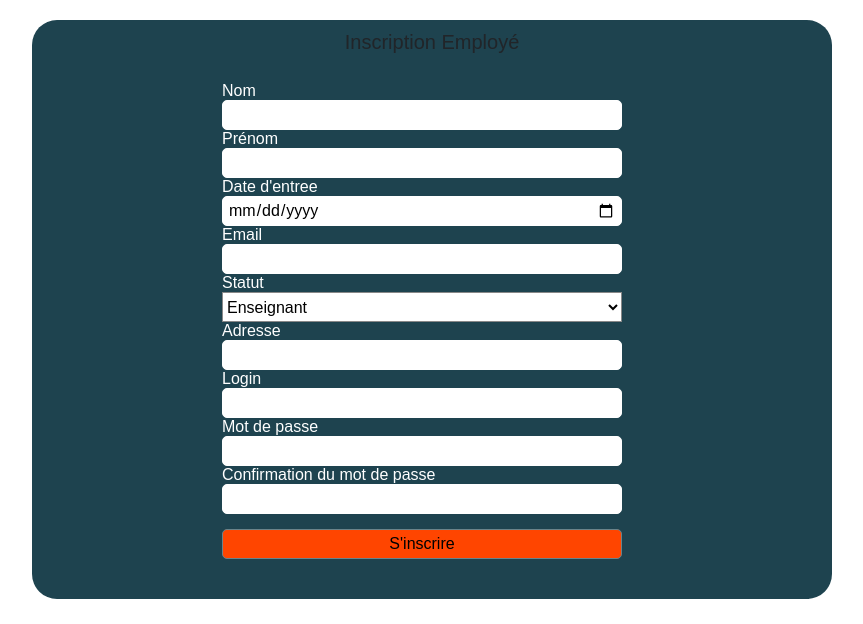
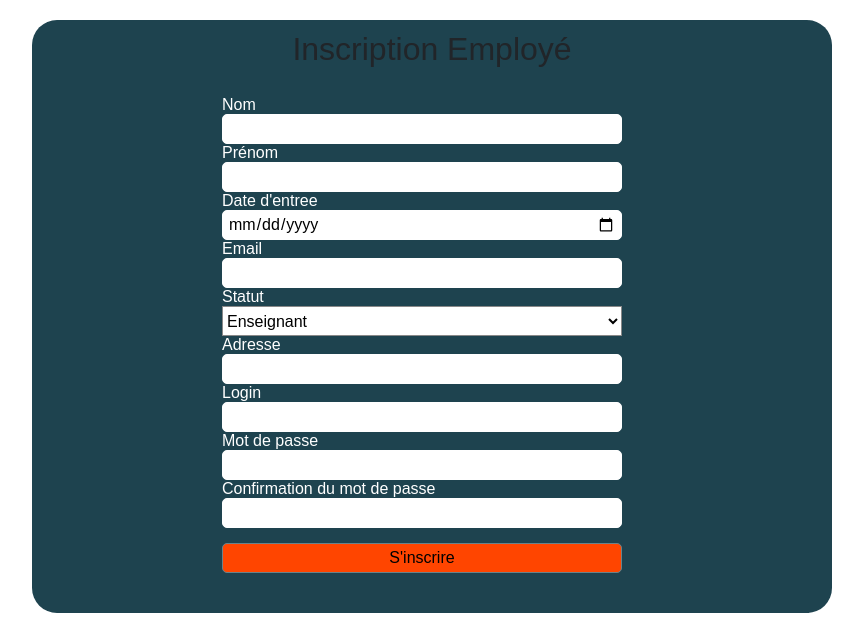
Before and after one commit to papesouka96/-ecoleDeLaResuusite, a PHP site: page /inscriptionProf.php in a window 1280 px wide; the page is wider, and only the part inside the window is pictured. Shown: the part 176-800 px from the top of that part, without its empty margins (208-1071 px from the left). Run offline with PHP 8.4, Linux system fonts and the light colour scheme; data that the repository does not hold is empty; some libraries are stand-ins or nearby versions.

Commit message:
titre inscription

```diff
--- a/inscriptionProf.php
+++ b/inscriptionProf.php
@@ -62,7 +62,7 @@
 
 		<div class="containt">
 
-                       <h5>Inscription Employé</h5>
+                       <h2>Inscription Employé</h2>
 					   <?php
         if(!empty($message1)){ ?>
 		<a href="login.php" id="message"><?php echo $message1 ?> </a>
--- a/styleProf.css
+++ b/styleProf.css
@@ -129,6 +129,9 @@
 *{
 	font:12pt arial;
 }
+h2 {
+	color: white;
+}
 
 form{
 	padding:20px;
@@ -255,6 +258,9 @@ h1{
 	*{
 		font:12pt arial;
 	}
+	h2 {
+		color: white;
+	}
 
 	form{
 		padding:20px;
@@ -376,6 +382,9 @@ h1{
 	*{
 		font:12pt arial;
 	}
+	h2 {
+		color: white;
+	}
 
 	form{
 		padding:20px;
```
